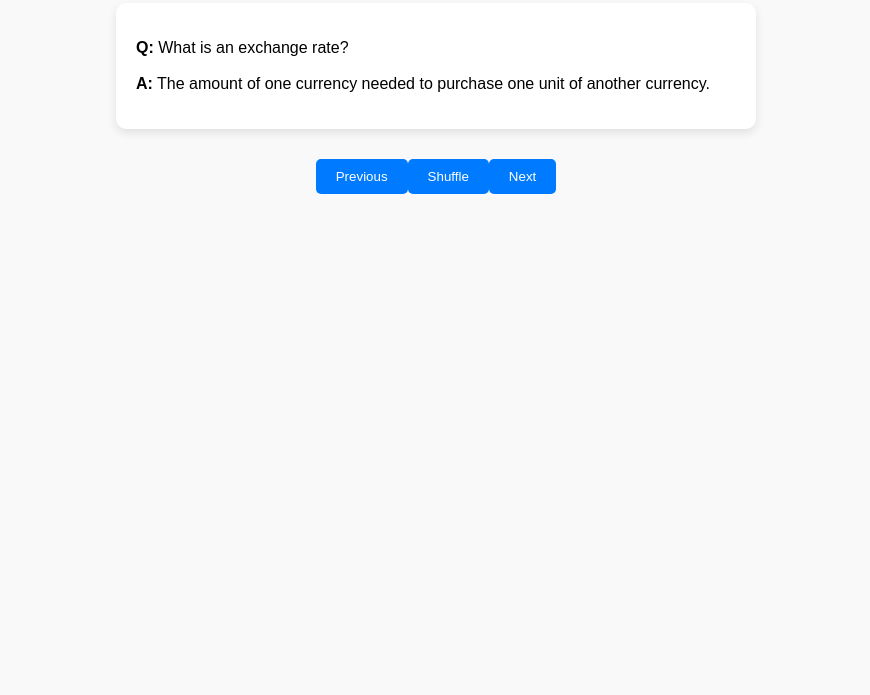
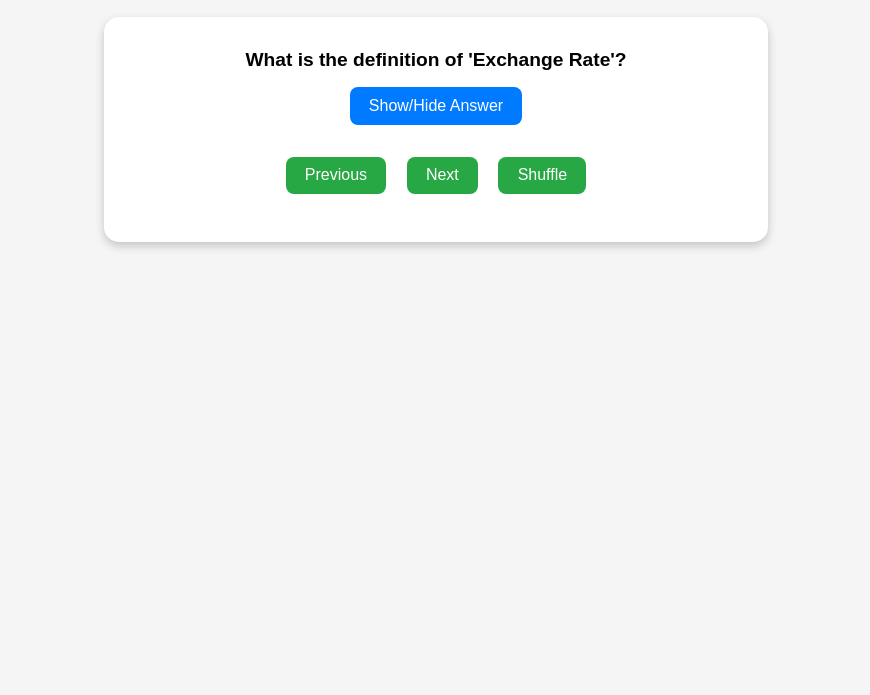
Before and after one commit to edwardwclarke/ECOM-104-FLASHCARDS, a plain HTML site: page week9.html in a window 1280 px wide. Shown: the part 105-800 px from the top of the page, without its empty margins (204-1074 px from the left). Drawn offline with Linux system fonts and the light colour scheme.

Commit message:
Add files via upload

```diff
--- a/week9.html
+++ b/week9.html
@@ -3,48 +3,110 @@
 <head>
   <meta charset="UTF-8" />
   <meta name="viewport" content="width=device-width, initial-scale=1.0"/>
-  <title>Week 10 Flashcards - International Corporate Finance</title>
+  <title>Week 9 - FX Markets Flashcards</title>
   <style>
-    body { font-family: Arial, sans-serif; background-color: #f9f9f9; display: flex; flex-direction: column; align-items: center; padding: 20px; }
-    .flashcard { width: 80%; max-width: 600px; background: white; border-radius: 10px; box-shadow: 0 4px 10px rgba(0,0,0,0.1); padding: 20px; margin-bottom: 20px; }
-    .buttons { display: flex; justify-content: space-between; margin-top: 10px; }
-    button { padding: 10px 20px; border: none; border-radius: 5px; background-color: #007bff; color: white; cursor: pointer; }
-    button:hover { background-color: #0056b3; }
+    body { font-family: sans-serif; background: #f5f5f5; text-align: center; margin: 0; padding: 2rem; }
+    .flashcard { background: white; border-radius: 15px; padding: 2rem; box-shadow: 0 4px 10px rgba(0,0,0,0.2); max-width: 600px; margin: 2rem auto; }
+    .question { font-weight: bold; font-size: 1.2rem; }
+    .answer { margin-top: 1rem; display: none; }
+    button { margin: 1rem 0.5rem; padding: 0.6rem 1.2rem; border: none; border-radius: 8px; cursor: pointer; font-size: 1rem; }
+    .toggle { background-color: #007BFF; color: white; }
+    .nav { background-color: #28A745; color: white; }
   </style>
 </head>
 <body>
-  <h1>Week 10: International Corporate Finance Flashcards</h1>
-  <div class="flashcard" id="flashcard">
-    <p id="question"></p>
-  </div>
-  <div class="buttons">
-    <button onclick="prevCard()">Previous</button>
-    <button onclick="shuffleCard()">Shuffle</button>
-    <button onclick="nextCard()">Next</button>
+
+  <h1>Week 9: FX Markets & Exchange Rates</h1>
+  <div id="card" class="flashcard">
+    <div class="question" id="question"></div>
+    <div class="answer" id="answer"></div>
+    <button class="toggle" onclick="toggleAnswer()">Show/Hide Answer</button>
+    <br/>
+    <button class="nav" onclick="prevCard()">Previous</button>
+    <button class="nav" onclick="nextCard()">Next</button>
+    <button class="nav" onclick="shuffleCards()">Shuffle</button>
   </div>
 
   <script>
     const flashcards = [
-      { q: "What is an exchange rate?", a: "The amount of one currency needed to purchase one unit of another currency." },
-      { q: "Define spot rate and forward rate of exchange.", a: "Spot rate is for immediate transactions; forward rate is for transactions at a future date." },
-      { q: "What does it mean if a currency is at a forward premium?", a: "It means you can buy more foreign currency at the forward rate than at the spot rate." },
-      { q: "What is transaction exposure?", a: "Exposure from foreign currency receivables or payables due to timing differences." },
-      { q: "What is economic exposure?", a: "Currency risk arising from competitive impacts of exchange rate changes." },
-      { q: "How can a company hedge currency risk?", a: "By selling the foreign currency forward or borrowing in that currency and selling spot." },
-      { q: "What is interest rate parity?", a: "It states that the ratio of forward to spot exchange rates equals the ratio of interest rates in two countries." },
-      { q: "What is the expectations theory of exchange rates?", a: "It assumes the forward rate equals the expected future spot rate." },
-      { q: "What is purchasing power parity?", a: "Exchange rates adjust to offset inflation differences between countries." },
-      { q: "What is the cost of hedging?", a: "It's the difference between the forward rate and the expected future spot rate." },
-      { q: "How does operational hedging work?", a: "By balancing production and sales in the same currency zones." },
-      { q: "What are the two methods to evaluate international projects?", a: "1. Discount foreign cash flows at foreign rate and convert, or 2. Convert at forward rate and discount at home rate." },
-      { q: "Why separate investment from exchange rate hedging?", a: "To avoid rejecting profitable projects due to expected currency changes." }
+      {
+        q: "What is the definition of 'Exchange Rate'?",
+        a: "The amount of one currency needed to purchase one unit of another."
+      },
+      {
+        q: "What is a 'Spot Rate of Exchange'?",
+        a: "The exchange rate for an immediate transaction."
+      },
+      {
+        q: "What is a 'Forward Exchange Rate'?",
+        a: "The exchange rate for a transaction set to occur at a future date."
+      },
+      {
+        q: "What is meant by 'Forward Premium' and 'Forward Discount'?",
+        a: "Premium: foreign currency buys more in the future than now. Discount: it buys less."
+      },
+      {
+        q: "How do you calculate the forward premium/discount?",
+        a: "((Forward Rate / Spot Rate) - 1) × 100"
+      },
+      {
+        q: "What does the 'Interest Rate Parity' theory state?",
+        a: "It says the forward/spot exchange rate ratio equals the ratio of interest rates between two countries."
+      },
+      {
+        q: "Explain the 'Expectations Theory of Exchange Rates'.",
+        a: "It says the forward rate is an unbiased predictor of the future spot rate."
+      },
+      {
+        q: "What is the 'International Fisher Effect'?",
+        a: "Countries with higher interest rates generally have higher expected inflation and depreciation."
+      },
+      {
+        q: "Define Transaction Exposure.",
+        a: "Risk from foreign currency payments delays, due to invoicing in foreign currency."
+      },
+      {
+        q: "Define Economic Exposure.",
+        a: "Long-term effect of exchange rate fluctuations on competitiveness and pricing."
+      },
+      {
+        q: "What are two strategies for hedging transaction exposure?",
+        a: "1. Sell foreign currency forward; 2. Borrow foreign currency and sell spot."
+      },
+      {
+        q: "What is operational hedging?",
+        a: "Aligning production and sales across countries to naturally balance currency risk."
+      },
+      {
+        q: "What is the cost of hedging?",
+        a: "The difference between the forward rate and the expected spot rate at maturity."
+      },
+      {
+        q: "How does a global vs. domestic portfolio change the cost of capital?",
+        a: "Domestic investors focus on domestic risk; global investors consider global correlation effects."
+      },
+      {
+        q: "Why should FX hedging be separated from investment decisions?",
+        a: "To ensure good investments aren't ignored due to currency concerns."
+      }
     ];
 
     let current = 0;
 
     function showCard(index) {
-      const card = flashcards[index];
-      document.getElementById('question').innerHTML = `<strong>Q:</strong> ${card.q}<br><br><strong>A:</strong> ${card.a}`;
+      document.getElementById("question").textContent = flashcards[index].q;
+      document.getElementById("answer").textContent = flashcards[index].a;
+      document.getElementById("answer").style.display = "none";
+    }
+
+    function toggleAnswer() {
+      const ans = document.getElementById("answer");
+      ans.style.display = ans.style.display === "none" ? "block" : "none";
+    }
+
+    function prevCard() {
+      current = (current - 1 + flashcards.length) % flashcards.length;
+      showCard(current);
     }
 
     function nextCard() {
@@ -52,18 +114,13 @@
       showCard(current);
     }
 
-    function prevCard() {
-      current = (current - 1 + flashcards.length) % flashcards.length;
+    function shuffleCards() {
+      flashcards.sort(() => Math.random() - 0.5);
+      current = 0;
       showCard(current);
     }
 
-    function shuffleCard() {
-      current = Math.floor(Math.random() * flashcards.length);
-      showCard(current);
-    }
-
-    // Show the first card on load
-    window.onload = () => showCard(current);
+    showCard(current);
   </script>
 </body>
 </html>
```
Also changed, not shown: week1.html (+2 -2 lines), week10.html (+1 -1 lines), week11.html (+1 -1 lines), week2.html (+2 -2 lines), week3.html (+2 -2 lines), week4.html (+2 -2 lines), week5.html (+2 -2 lines), week7.html (+2 -2 lines), week8.html (+2 -2 lines).
